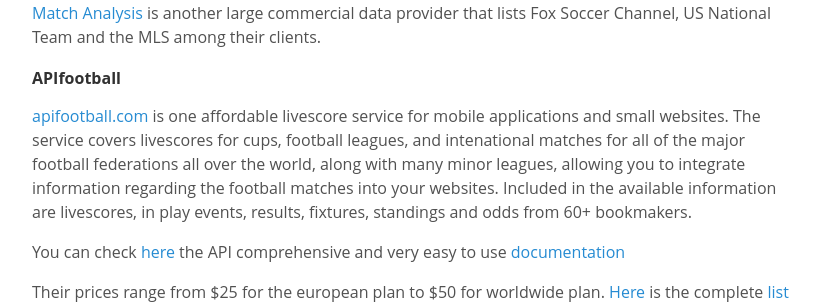
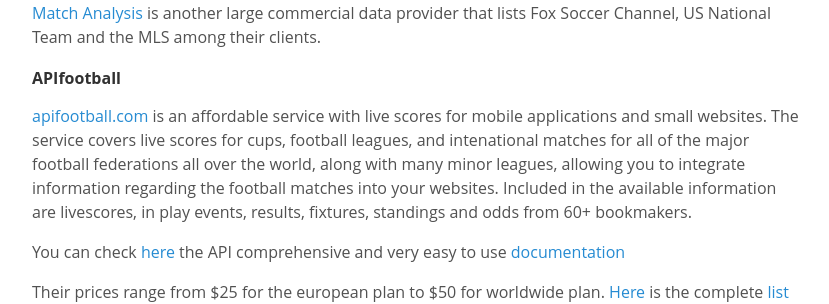
Before and after one commit to jokecamp/jokecamp.com, a Jekyll site: the page built from _posts/2014-03-08-guide-to-football-and-soccer-data-and-apis.markdown, in a window 1280 px wide and 900 px high, scrolled down 9633 px. Shown: the part 155-459 px from the top of the window, without its empty margins (224-1053 px from the left). Built offline with Jekyll 4.4.1, drawn with Linux system fonts in a browser that asks for light colours; Markdown is read by kramdown in place of the engine named in the settings.

Commit message:
Updated football apis

```diff
--- a/_posts/2014-03-08-guide-to-football-and-soccer-data-and-apis.markdown
+++ b/_posts/2014-03-08-guide-to-football-and-soccer-data-and-apis.markdown
@@ -456,8 +456,8 @@ An example of an "event" in xml
 <a name="apifootball"></a>
 #### APIfootball
 
-[apifootball.com](https://apifootball.com/) is one affordable livescore service for mobile applications and small websites.
-The service covers livescores for cups, football leagues, and intenational matches for all of the major football federations all over the world, along with many minor leagues, allowing you to integrate information regarding the football matches into your websites. Included in the available information are livescores, in play events, results, fixtures, standings and odds from 60+ bookmakers.
+[apifootball.com](https://apifootball.com/) is an affordable service with live scores for mobile applications and small websites.
+The service covers live scores for cups, football leagues, and intenational matches for all of the major football federations all over the world, along with many minor leagues, allowing you to integrate information regarding the football matches into your websites. Included in the available information are livescores, in play events, results, fixtures, standings and odds from 60+ bookmakers.
 
 You can check [here](https://apifootball.com/documentation/) the API comprehensive and very easy to use [documentation](https://apifootball.com/documentation/)
 
```
Also changed, not shown: 3 other files.
